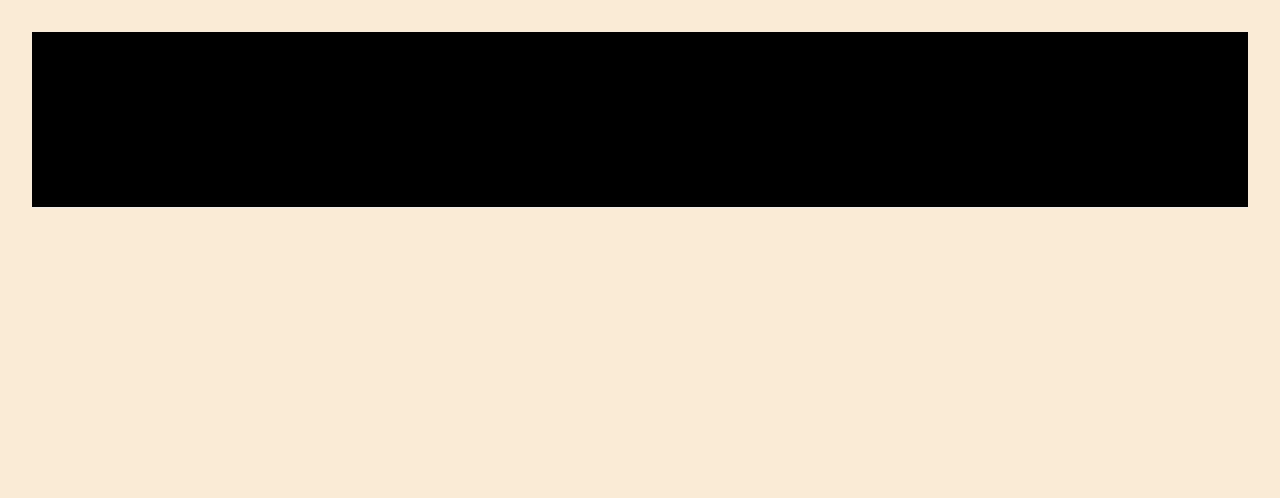
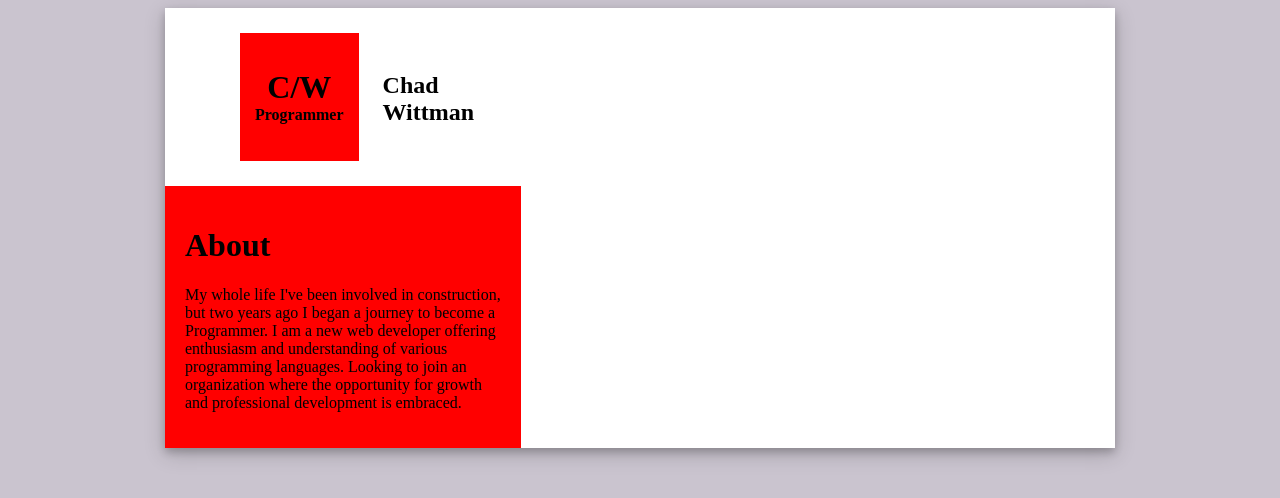
Before and after one commit to 1sfaccia1/html-css-resume-markup, a plain HTML site: page index.html in a window 1280 px wide. Drawn offline with Linux system fonts and the light colour scheme.

Commit message:
+ side-bar

```diff
--- a/css/style.css
+++ b/css/style.css
@@ -1,10 +1,46 @@
 body {
-	background-color: antiquewhite;
-	padding: 1.5rem;
+	background-color: rgb(202, 196, 207);
+	height: 100%;
 }
 
 #resume {
-	padding: 10px;
-	background-color: black;
-	margin: 0 auto;
+	background-color: white;
+	margin: auto;
+	box-shadow: 0 4px 8px 0 rgba(0, 0, 0, 0.2), 0 6px 20px 0 rgba(0, 0, 0, 0.19);
+	max-width: 950px;
 }
+
+header {
+	padding: 25px;
+}
+
+#logo {
+	background-color: red;
+	display: inline-block;
+	padding: 15px;
+	margin-left: 50px;
+}
+
+#logo h1 {
+	text-align: center;
+	margin-bottom: 0;
+}
+
+#logo h4 {
+	margin-top: 0;
+}
+
+nav {
+	display: inline-block;
+	margin-left: 20px;
+}
+
+header nav h1 {
+	margin: 0;
+}
+
+#side-bar {
+	width: 33.3%;
+	background-color: red;
+	padding: 20px;
+}
--- a/index.html
+++ b/index.html
@@ -10,9 +10,29 @@
 	</head>
 	<body>
 		<div id="resume">
-			<h1>Chad Wittman</h1>
-			<h3>jr Developer</h3>
-			<p>My name is Chad and I am a self taught web Developer</p>
+			<header>
+				<div id="logo">
+					<h1>C/W</h1>
+					<h4>Programmer</h4>
+				</div>
+				<nav>
+					<h1>Chad</h1>
+					<h1>Wittman</h1>
+				</nav>
+			</header>
+			<main>
+				<div id="side-bar">
+					<h1>About</h1>
+					<p>
+						My whole life I've been involved in construction, but two years ago
+						I began a journey to become a Programmer. I am a new web developer
+						offering enthusiasm and understanding of various programming
+						languages. Looking to join an organization where the opportunity for
+						growth and professional development is embraced.
+					</p>
+				</div>
+				<div></div>
+			</main>
 		</div>
 	</body>
 </html>
```
